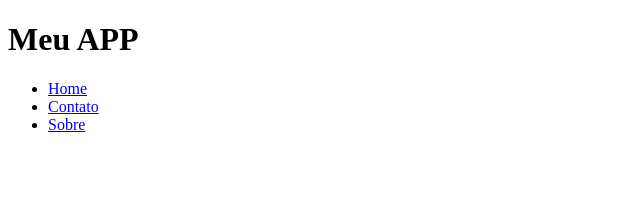
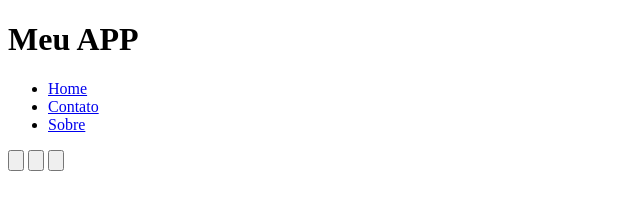
Before and after one commit to kartoul/ProjetoFront2ESPJ, a plain HTML site: page index.html in a window 1280 px wide. Shown: the whole page, without its empty margins (0-640 px from the left). Drawn offline with Linux system fonts and the light colour scheme.

Commit message:
feat: funcao trocar com do background com botoes

```diff
--- a/index.html
+++ b/index.html
@@ -18,6 +18,11 @@
             <li><a href="./src/pages/sobre.html"> Sobre </a></li>
         </ul>
     </nav>
+    <div>
+        <input type="button" class="cor" onclick="trocar('#3AE4B1')">
+        <input type="button" class="cor" onclick="trocar('#C13AF2')">
+        <input type="button" class="cor" onclick="trocar('#FBFF24')">
+    </div>
 
     <script src="./src/js/script.js"></script>
 </body>
--- a/src/js/script.js
+++ b/src/js/script.js
@@ -0,0 +1,3 @@
+function trocar(cor){
+    document.body.style.background=cor;
+}
```
